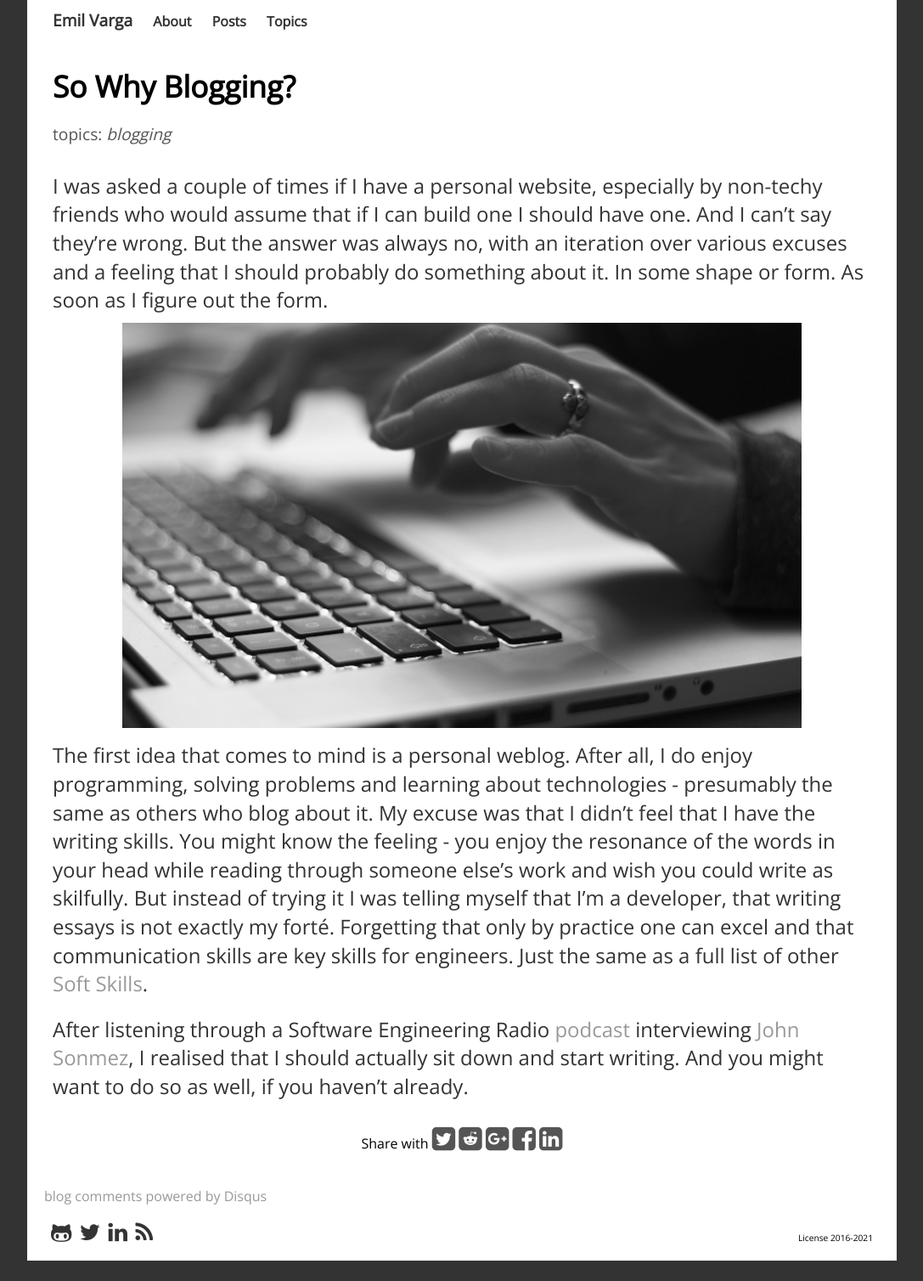
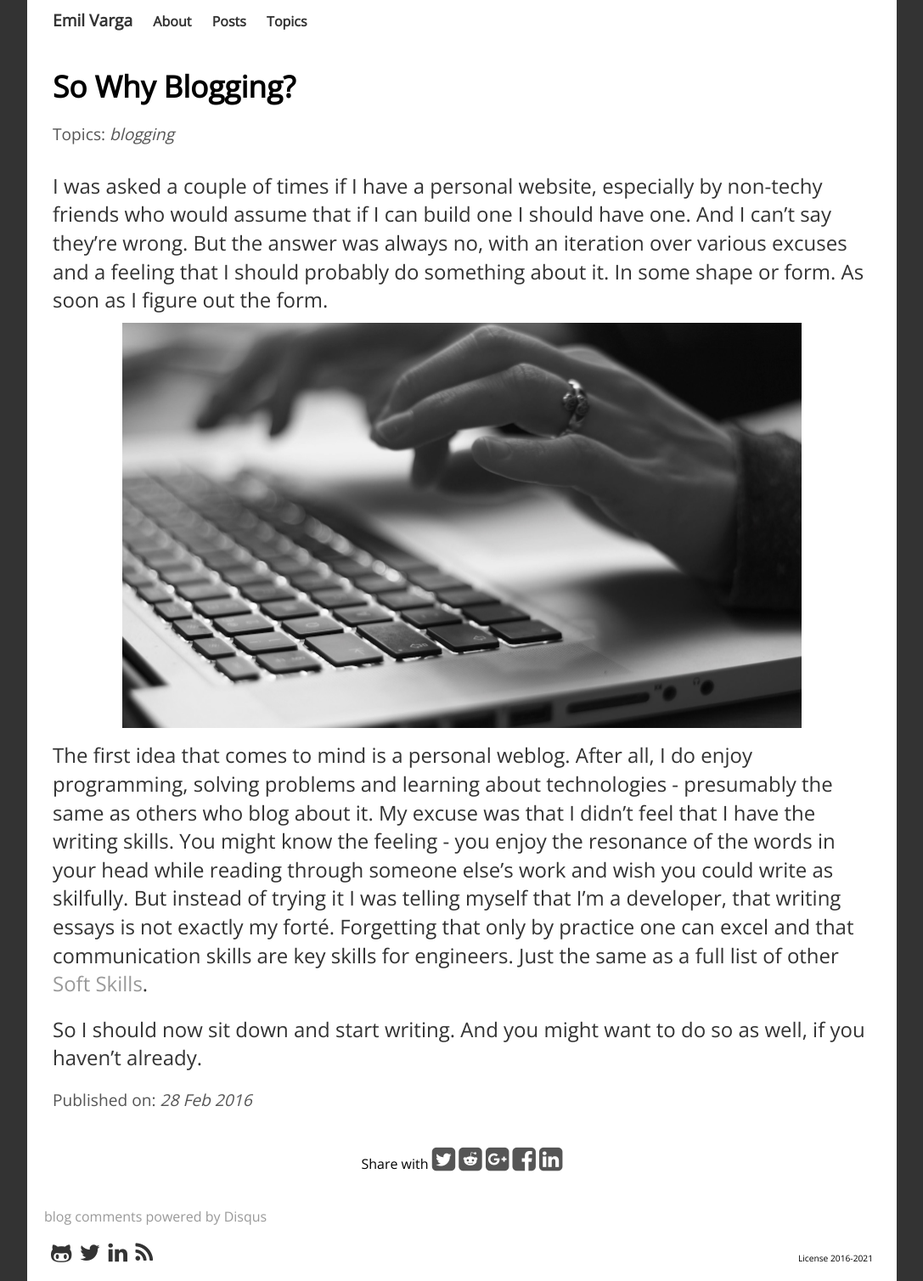
Before and after one commit to cogitor/cogitor.github.io, a Jekyll site: the page built from _posts/2016-02-28-so-why-blogging.md, in a window 1280 px wide. Shown: the whole page at 85% size, without its empty margins (96-1183 px from the left). Built offline with Jekyll 4.4.1, drawn with Linux system fonts in a browser that asks for light colours; nearby versions of some CDN libraries; comment, search, counter and statistics services are not loaded; a style sheet for code colours, icons or effects is not loaded; before the commit the page ends 1484 px from its top, so only the background shows below that.

Commit message:
fix publish date

```diff
--- a/_layouts/post.html
+++ b/_layouts/post.html
@@ -2,9 +2,10 @@
 layout: default
 ---
 <h1>{{ page.title }}</h1>
-<p class="meta"> topics: <i>{{ page.tags | reversed | join: ', ' }}</i></p>
+<p class="meta"> Topics: <i>{{ page.tags | reversed | join: ', ' }}</i></p>
 <div class="post">
   {{ content }}
+  <p class="meta"> Published on: <i>{{ page.date | date_to_string }}</i></p>
   {% include share.html %}
   {% include disqus.html %}
 </div>
--- a/_posts/2016-02-28-so-why-blogging.md
+++ b/_posts/2016-02-28-so-why-blogging.md
@@ -14,4 +14,4 @@ I was asked a couple of times if I have a personal website, especially by non-te
 
 The first idea that comes to mind is a personal weblog. After all, I do enjoy programming, solving problems and learning about technologies - presumably the same as others who blog about it. My excuse was that I didn't feel that I have the writing skills. You might know the feeling - you enjoy the resonance of the words in your head while reading through someone else's work and wish you could write as skilfully. But instead of trying it I was telling myself that I'm a developer, that writing essays is not exactly my forté. Forgetting that only by practice one can excel and that communication skills are key skills for engineers. Just the same as a full list of other [Soft Skills](http://competency-matrix.blogspot.ie/2009/01/competency-matrix.html).
 
-After listening through a Software Engineering Radio [podcast](http://www.se-radio.net/2015/12/se-radio-episode-245-john-sonmez-on-marketing-yourself-and-managing-your-career/) interviewing [John Sonmez](http://simpleprogrammer.com/), I realised that I should actually sit down and start writing. And you might want to do so as well, if you haven't already.
+ So I should now sit down and start writing. And you might want to do so as well, if you haven't already.
```
